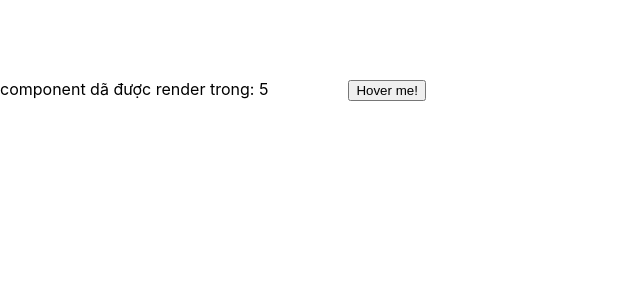
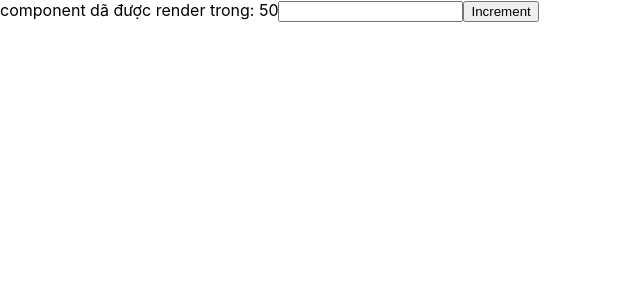
Before and after one commit to QUANG-SanBay/MyReact, a React (Create React App) app in the folder my-fe/: page / in a window 1280 px wide. Shown: the top 300 px of the page, without its empty margins (0-640 px from the left). Built offline with nearby package versions, Linux system fonts and the light colour scheme.

Commit message:
ôn lại kiến thức useCallback

```diff
--- a/my-fe/src/App.js
+++ b/my-fe/src/App.js
@@ -3,13 +3,13 @@ import './App.css';
 // import GreetingForm from './components/GreetingForm';
 // import UserList from './components/UserList'
 import Timer from './components/Timer'
-import TooltipButton from './components/TooltipButton'
+import ParentCounter from './components/ParentCounter'
 
 function App() {
   return (
     <div className="root">
       <Timer></Timer>
-      <TooltipButton></TooltipButton>
+      <ParentCounter></ParentCounter>
     </div>
   );
 }
--- /dev/null
+++ b/my-fe/src/components/IncrementButton.js
@@ -0,0 +1,9 @@
+import { memo, useEffect } from "react";
+
+function IncrementButton({onIncrement}){
+    console.log('re-render', onIncrement);
+    return(
+        <button onClick={onIncrement}>Increment</button>
+    )
+}
+export default memo(IncrementButton);
--- /dev/null
+++ b/my-fe/src/components/ParentCounter.js
@@ -0,0 +1,19 @@
+import { useCallback, useState } from "react";
+import IncrementButton from './IncrementButton';
+
+function ParentCounter(){
+    const [count, setCount] = useState(0);
+    const [value, setValue] = useState('');
+
+    const handleIncrement = useCallback(()=>{
+        setCount(prev => prev + 1);
+    },[])
+    return(
+        <>
+            <span>{count}</span>
+            <input type="text" value={value} onChange={(e)=> setValue(e.target.value)}/>
+            <IncrementButton onIncrement={handleIncrement}></IncrementButton>
+        </>
+    )
+}
+export default ParentCounter;
```
